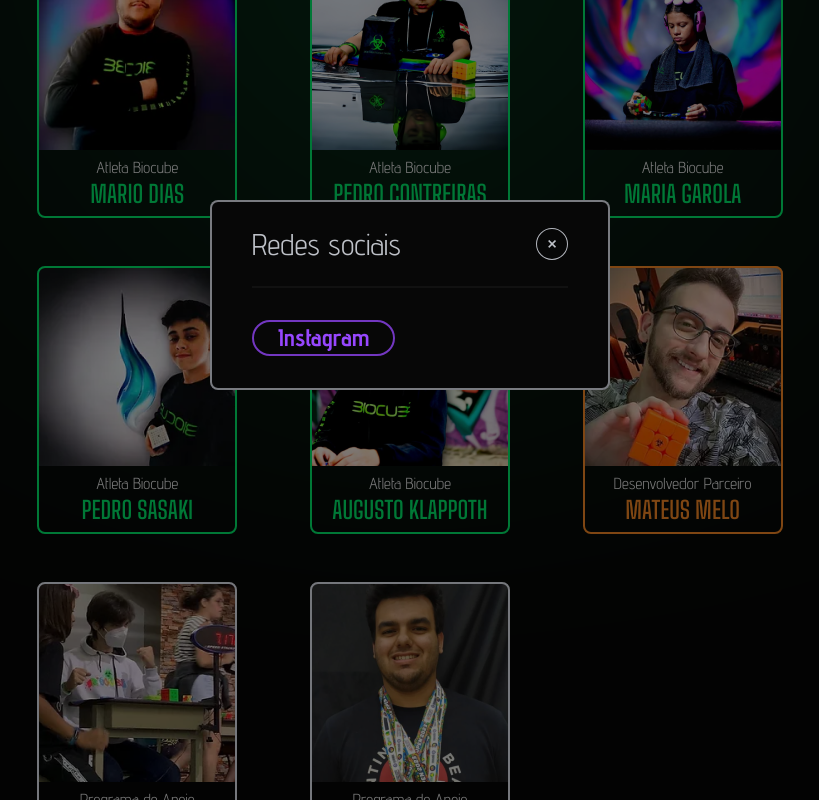
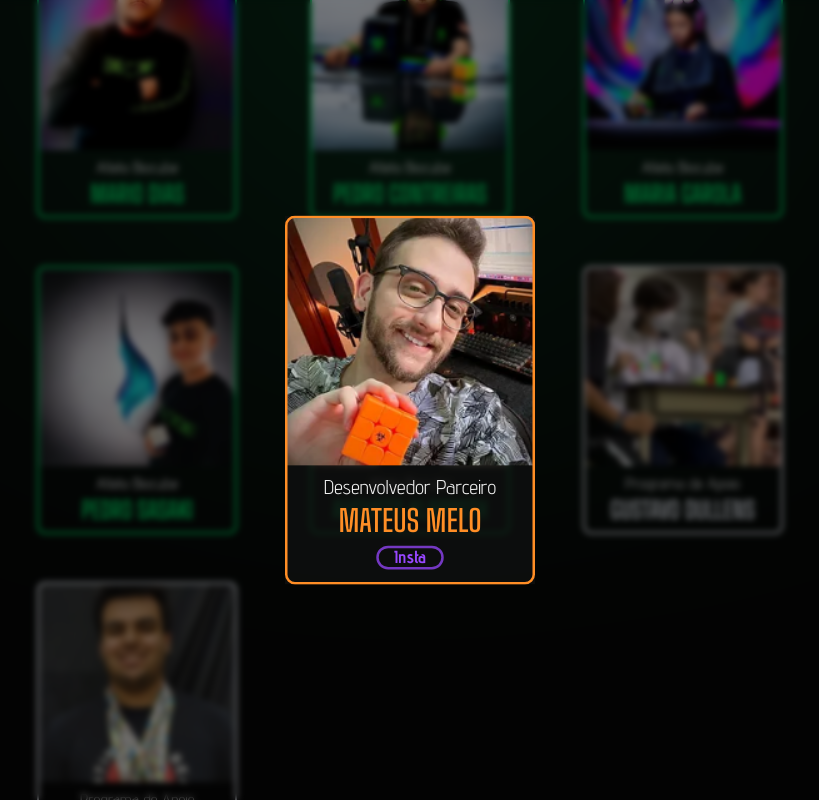
Before and after one commit to NyctibiusVII/BiocubeBlog, a Next.js app: page /atletas in a window 1280 px wide. Both pictures are taken after a click on the button "Ver redes sociais". Shown: the part 850-1650 px from the top of the page, without its empty margins (230-1049 px from the left). Built offline with nearby package versions, Linux system fonts and the light colour scheme.

Commit message:
refactor: Update ProfileCard | SocialMediaButtons

```diff
--- a/src/app/atletas/page.tsx
+++ b/src/app/atletas/page.tsx
@@ -34,7 +34,7 @@ export default function Athletes() {
                         const { name, occupation } = teamBiocubeInfo[id]
 
                         const profileInfo: ProfileCardContentProps = {
-                            id,
+                            personId: id,
                             name,
                             occupation,
                             primaryColor: occupation === 'CEO' ? 'purple' : occupation === 'Atleta Biocube' ? 'green' : occupation === 'Desenvolvedor Parceiro' ? 'orange' : 'white',
--- a/src/app/globals.css
+++ b/src/app/globals.css
@@ -44,6 +44,7 @@
     .filter-leafgreen { filter: brightness(0) saturate(100%) invert(67%) sepia(96%) saturate(881%) hue-rotate(88deg) brightness(95%) contrast(103%); }
     .text-color-animate { @apply bg-clip-text bg-purple-shock bg-gradient-to-r from-purple-shock via-leafgreen bg-[length:700%_700%] text-transparent animate-[color_5s_linear_infinite] }
     .bg-color-animate { @apply bg-revell bg-gradient-to-r from-moonmist via-salamander/90 to-moonmist/75 bg-[length:700%_700%] animate-[color_2s_linear_infinite] }
+    .transform-to-modal { @apply sm:bg-quantum/75 md:bg-transparent lg:bg-quantum/75 fixed top-1/2 left-1/2 transform -translate-x-1/2 -translate-y-1/2 scale-125 z-[60] }
 }
 
 @keyframes float {
--- a/src/app/layout.tsx
+++ b/src/app/layout.tsx
@@ -4,8 +4,6 @@ import type {
 } from 'next'
 
 import { rootUrl } from '@/biocube-data'
-
-import { SocialMediaModalProvider } from '@/contexts/social-media-modal-context'
 
 import { Header } from '@/components/header'
 import { Footer } from '@/components/footer'
@@ -144,9 +142,7 @@ export default function RootLayout({
         <html lang='pt-BR'>
             <body className={adventPro.className} suppressHydrationWarning={suppressHydrationWarning}>
                 <Header />
-                <SocialMediaModalProvider>
-                    {children}
-                </SocialMediaModalProvider>
+                {children}
                 <Footer />
             </body>
         </html>
--- a/src/components/profile-card/index.tsx
+++ b/src/components/profile-card/index.tsx
@@ -2,19 +2,18 @@
 
 import type { ProfileCardProps } from '@/types'
 
-import { SocialMediaModalContext } from '@/contexts/social-media-modal-context'
 import { useProfileImages } from '@/hooks/useProfileImages'
-
 import { bigShouldersText } from '@/app/fonts'
 
-import { useContext } from 'react'
+import { SocialMediaButtons } from '../social-media-buttons'
+
+import { ReactNode } from 'react'
 
 import Image from 'next/image'
 import Link  from 'next/link'
 
 export const ProfileCard = ({ info }: ProfileCardProps) => {
-    const { id, name, occupation, primaryColor, isAthlete } = info
-    const { openSocialMediaModal } = useContext(SocialMediaModalContext)
+    const { personId, name, occupation, primaryColor, isAthlete } = info
     const { profileImageList } = useProfileImages()
 
     const color =
@@ -22,12 +21,14 @@ export const ProfileCard = ({ info }: ProfileCardProps) => {
             primaryColor === 'orange' ? '#FF8E26' :
                 primaryColor === 'purple' ? '#9747FF' : '#ECF0F9'
 
-    const CardContent = <>
+    const CardContent = ({ social=undefined }: { social?: ReactNode }) => {
+        return (
+            <>
                 <div className='w-fit h-fit relative mx-auto rotate-45 sm:rotate-0 md:rotate-45 lg:rotate-0'>
                     <div className='w-[70.71px] h-[70.71px] sm:w-full sm:h-fit md:w-[90px] md:h-[90px] lg:w-full lg:h-fit border-t-2 border-r-2 md:border-t-2 md:border-r-2 sm:border-0 lg:border-0  overflow-hidden' style={{ borderColor: color + 'BF' /* = 75% */ }}>
                         <Image
                             className='w-full h-full sm:w-[150px] sm:h-[150px] md:w-full md:h-full lg:w-[200px] lg:h-[200px] rounded-t-lg -rotate-45 sm:rotate-0 md:-rotate-45 lg:rotate-0 scale-150 sm:scale-100 md:scale-150 lg:scale-100'
-                    src={profileImageList[id]}
+                            src={profileImageList[personId]}
                             width={200}
                             height={200}
                             placeholder='blur'
@@ -48,31 +49,86 @@ export const ProfileCard = ({ info }: ProfileCardProps) => {
                     <p className={`${bigShouldersText.className} uppercase font-semibold text-xl leading-6 lg:text-2xl`} style={{ color: color }}>{name}</p>
                 </div>
 
+                {social}
+
                 <div
+                    id={`profile-shadow-[${personId}]`}
                     className='w-full h-full absolute hidden sm:block md:hidden lg:block border-2 rounded-lg transition-all overflow-hidden'
                     style={{ borderColor: color }}
                     onMouseOver={(e: React.MouseEvent<HTMLDivElement>) => e.currentTarget.style.boxShadow = `0 0 5rem -2rem ${color}, inset 0 0 4rem -2rem ${color}`}
                     onMouseOut={(e: React.MouseEvent<HTMLDivElement>) => e.currentTarget.style.boxShadow = 'none'}
                 />
             </>
+        )
+    }
+
+    const handleModal = () => {
+        const overlay = document.getElementById(`profile-overlay-[${personId}]`) as HTMLSpanElement
+        const container = document.getElementById(`profile-container-[${personId}]`) as HTMLButtonElement
+        const containerShadow = document.getElementById(`profile-shadow-[${personId}]`) as HTMLDivElement
+        const contentSocial = document.getElementById(`profile-social-[${personId}]`) as HTMLDivElement
+
+        if (overlay.classList.contains('hidden')) {
+            overlay.classList.remove('hidden')
+            overlay.classList.add('flex')
+
+            container.setAttribute('disabled', 'true')
+            container.classList.remove('relative')
+            container.classList.add('transform-to-modal')
+
+            containerShadow.classList.add('!shadow-none')
+
+            contentSocial.classList.remove('hidden')
+            contentSocial.classList.add('flex')
+        } else {
+            overlay.classList.remove('flex')
+            overlay.classList.add('hidden')
+
+            container.removeAttribute('disabled')
+            container.classList.remove('transform-to-modal')
+            container.classList.add('relative')
+
+            containerShadow.classList.remove('!shadow-none')
+
+            contentSocial.classList.remove('flex')
+            contentSocial.classList.add('hidden')
+        }
+    }
 
     return isAthlete ? (
         <Link
-            href={`/atletas/${id}`}
+            href={`/atletas/${personId}`}
             title={`Ver estatísticas WCA de ${name}`}
-            className='w-fit min-w-[116px] relative md:min-w-[140px] flex flex-col gap-2 sm:gap-0 md:gap-4 lg:gap-0 pt-6 sm:pt-0 md:pt-6 lg:pt-0'
+            className='w-fit min-w-[116px] md:min-w-[140px] sm:max-w-[150px] md:max-w-none lg:max-w-[200px] relative flex flex-col gap-2 sm:gap-0 md:gap-4 lg:gap-0 pt-6 sm:pt-0 md:pt-6 lg:pt-0'
         >
-            {CardContent}
+            <CardContent />
         </Link>
     ) :
     (
+        <>
+            <span id={`profile-overlay-[${personId}]`} onClick={handleModal} className='w-screen h-screen bg-[#00000080] backdrop-blur-[3px] fixed top-0 left-0 hidden z-50' />
 
             <button
-            onClick={() => openSocialMediaModal(id)}
+                id={`profile-container-[${personId}]`}
+                onClick={handleModal}
                 title='Ver redes sociais'
-            className='w-fit min-w-[116px] relative md:min-w-[140px] flex flex-col gap-2 sm:gap-0 md:gap-4 lg:gap-0 pt-6 sm:pt-0 md:pt-6 lg:pt-0'
+                className='w-fit min-w-[116px] md:min-w-[140px] sm:max-w-[150px] md:max-w-none lg:max-w-[200px] relative flex flex-col gap-2 sm:gap-0 md:gap-4 lg:gap-0 pt-6 sm:pt-0 md:pt-6 lg:pt-0'
             >
-            {CardContent}
+                <CardContent social={
+                    <div id={`profile-social-[${personId}]`} className='w-full pb-2 -mt-1 hidden flex-wrap justify-center'>
+                        <SocialMediaButtons
+                            personId={personId}
+                            className='z-[60]'
+                            isShort
+                            fallback={
+                                <div className='w-fit h-fit bg-delta-lake/15 border-2 border-dashed border-delta-lake/75 px-4 rounded-md'>
+                                    <p className='w-fit text-wrap text-sm text-glacier-white/75'>Sem mídias!</p>
+                                </div>
+                            }
+                        />
+                    </div>
+                } />
             </button>
+        </>
     )
 }
--- a/src/components/social-media-buttons/index.tsx
+++ b/src/components/social-media-buttons/index.tsx
@@ -1,32 +1,34 @@
 'use client'
 
+import type { SocialMediaButtonsType } from '@/types'
 import { teamBiocubeInfo } from '@/biocube-data'
-
-import {
-    WCA_ID,
-    BIOCUBE_ID
-} from '@/types'
-
-import { ReactNode } from 'react'
 
 import Link from 'next/link'
 
-export const SocialMediaButtons = ({ personId, fallback=undefined }: { personId: WCA_ID | BIOCUBE_ID, fallback?: ReactNode }) => {
+export const SocialMediaButtons = ({ personId, isShort=false, fallback=undefined, className='' }: SocialMediaButtonsType) => {
     const { social } = teamBiocubeInfo[personId]
+    const linkResponsivenessStyles = !isShort ?
+        'px-4 md:px-5 lg:px-6 md:text-xl lg:text-2xl'
+        : 'mx-1 mb-1 px-3 text-sm leading-[15px]'
 
     return (
         <>
             { Object.entries(social).length ? (
                 Object.entries(social).map(([platform, link]) => {
                     if (link) {
-                        const socialMediaLinkClassNames =
+                        const linkTextStyles =
                             platform === 'youtube'  ? 'text-[#FF2400] border-[#FF2400BF] hover:border-[#FF2400] hover:shadow-[inset_0_0_1.5rem_-1rem_#FF2400]' :
                                 platform === 'instagram' ? 'text-[#9747FF] border-[#9747FFBF] hover:border-[#9747FF] hover:shadow-[inset_0_0_1.5rem_-1rem_#9747FF]' :
                                     platform === 'wca' ? 'text-[#FAD73D] border-[#FAD73DBF] hover:border-[#FAD73D] hover:shadow-[inset_0_0_1.5rem_-1rem_#FAD73D]' : 'text-[#ECF0F9] border-[#ECF0F9BF] hover:border-[#ECF0F9] hover:shadow-[inset_0_0_1.5rem_-1rem_#ECF0F9]'
 
+                        const linkText = !isShort ? platform :
+                            platform === 'youtube'  ? 'YT' :
+                                platform === 'instagram' ? 'Insta' :
+                                    platform === 'wca' ? 'WCA' : 'Github'
+
                         return (
-                            <Link key={platform} href={link} target='_blank' className={`px-4 md:px-5 lg:px-6 border-2 ${socialMediaLinkClassNames} rounded-full capitalize font-bold md:text-xl lg:text-2xl flex-center transition-colors`}>
-                                {platform}
+                            <Link key={platform} href={link} target='_blank' className={`${linkTextStyles} ${linkResponsivenessStyles} font-bold capitalize border-2 rounded-full flex-center transition-colors ${className}`}>
+                                {linkText}
                             </Link>
                         )
                     }
--- a/src/components/social-media-modal/index.tsx
+++ /dev/null
@@ -1,45 +0,0 @@
-'use client'
-
-import { SocialMediaModalContext } from '@/contexts/social-media-modal-context'
-
-import { SocialMediaButtons } from '../social-media-buttons'
-
-import { useContext } from 'react'
-
-export const SocialMediaModal = () => {
-    const { socialId: id, closeSocialMediaModal } = useContext(SocialMediaModalContext)
-
-    if (!id) return null
-
-    return (
-        <>
-            <span onClick={closeSocialMediaModal} className='w-full h-full bg-[#00000080] fixed top-0 left-0 z-50' />
-
-            <div className='w-fit h-fit min-w-[18rem] md:min-w-[22rem] lg:min-w-[25rem] max-w-[18rem] xs:max-w-80 md:max-w-[29.601rem] max-h-[20rem] bg-black-matt border border-glacier-white/50 md:border-2 px-6 py-4 md:px-8 md:py-6 lg:px-10 fixed top-[calc(50%_-_25%)] rounded-lg z-[60]'>
-                <div className='w-full text-glacier-white/80 text-xl md:text-2xl lg:text-3xl flex items-center justify-between'>
-                    Redes sociais
-                    <button
-                        onClick={closeSocialMediaModal}
-                        title='Fechar modal de redes sociais'
-                        className='w-6 h-6 md:w-7 md:h-7 lg:w-8 lg:h-8 hover:font-medium rotate-45 border border-glacier-white/75 hover:bg-glacier-white md:border-[0.094rem] hover:text-quantum rounded-full flex-center transition-colors'
-                    >
-                        +
-                    </button>
-                </div>
-
-                <span className='w-full h-[1px] md:h-[2px] bg-quantum my-4 md:my-5 lg:my-6 block' />
-
-                <div className='w-full pt-1 md:pt-2 pb-2 flex justify-start gap-2 sm:gap-3 md:gap-4 overflow-x-scroll'>
-                    <SocialMediaButtons
-                        personId={id}
-                        fallback={
-                            <div className='w-full h-fit bg-delta-lake/5 flex-center border-2 border-dashed border-delta-lake/75 p-8 rounded-md'>
-                                <p className='w-fit text-wrap text-center md:text-lg lg:text-xl text-glacier-white/50'>Sem redes sociais disponíveis!</p>
-                            </div>
-                        }
-                    />
-                </div>
-            </div>
-        </>
-    )
-}
--- a/src/contexts/social-media-modal-context.tsx
+++ /dev/null
@@ -1,49 +0,0 @@
-'use client'
-
-import {
-    WCA_ID,
-    BIOCUBE_ID
-} from '@/types'
-
-import { SocialMediaModal } from '@/components/social-media-modal'
-
-import {
-    createContext,
-    ReactNode,
-    useState
-} from 'react'
-
-interface SocialMediaModalContextData {
-    socialId:              WCA_ID | BIOCUBE_ID | ''
-    openSocialMediaModal:  (id: WCA_ID | BIOCUBE_ID) => void
-    closeSocialMediaModal: () => void
-}
-interface SocialMediaModalProviderProps {
-    children: ReactNode
-}
-
-export const SocialMediaModalContext = createContext({} as SocialMediaModalContextData)
-
-export function SocialMediaModalProvider({ children }: SocialMediaModalProviderProps) {
-    const [ isSocialMediaModalOpen, setIsSocialMediaModalOpen ] = useState(false)
-    const [ socialId, setSocialId ] = useState<WCA_ID | BIOCUBE_ID | ''>('')
-
-    const openSocialMediaModal = (id: WCA_ID | BIOCUBE_ID) => {
-        setSocialId(id)
-        setIsSocialMediaModalOpen(true)
-    }
-    const closeSocialMediaModal = () => setIsSocialMediaModalOpen(false)
-
-    return (
-        <SocialMediaModalContext.Provider
-            value={{
-                socialId,
-                openSocialMediaModal,
-                closeSocialMediaModal
-            }}
-        >
-            { children }
-            { isSocialMediaModalOpen && <SocialMediaModal /> }
-        </SocialMediaModalContext.Provider>
-    )
-}
```
Also changed, not shown: src/components/header/popover-menu.tsx (+20 -20 lines), src/types.ts (+24 -18 lines). Lines whose indentation alone changed are shown as unchanged.
